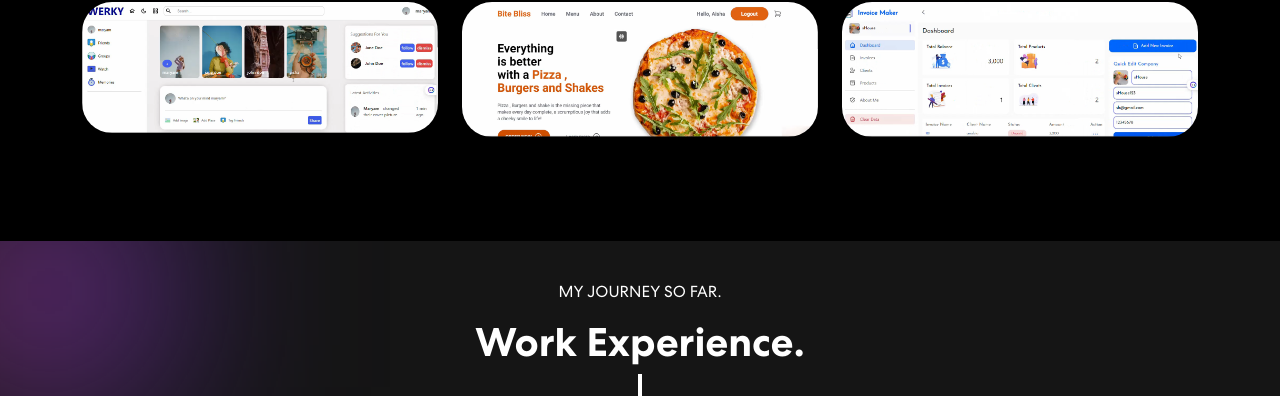
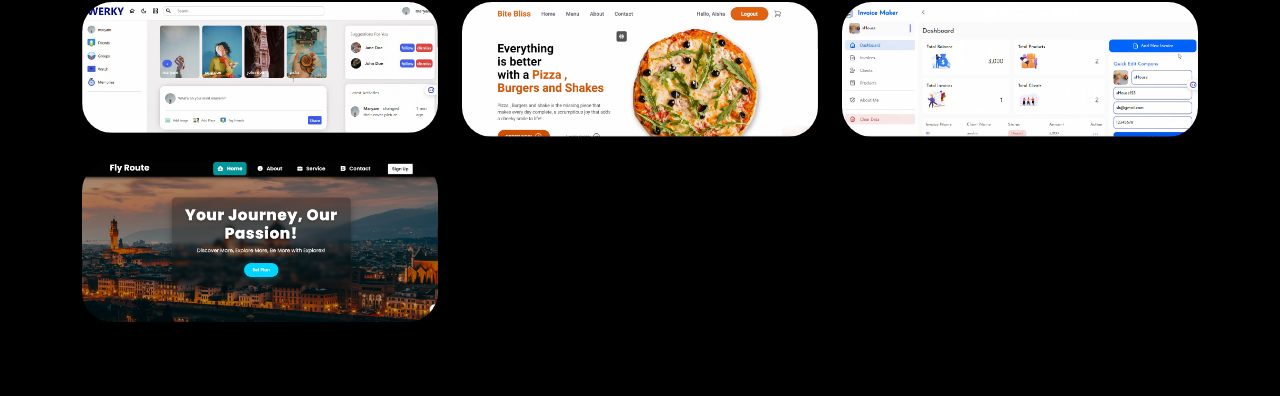
Before and after one commit to aishajaweria/AishaPortfolio, a React (Create React App) app: page / in a window 1280 px wide. Shown: the part 1967-2363 px from the top of the page. Built offline with nearby package versions, Linux system fonts and the light colour scheme.

Commit message:
adding project

```diff
--- a/src/components/Projects.js
+++ b/src/components/Projects.js
@@ -2,6 +2,7 @@ import 'animate.css';
 import { Col, Container, Nav, Row, Tab } from "react-bootstrap";
 import TrackVisibility from 'react-on-screen';
 import colorSharp2 from "../assets/img/color-sharp2.png";
+import projImg4 from "../assets/img/flyroute.png";
 import focusflow from "../assets/img/Focus Flow.jpeg";
 import main from "../assets/img/main.jpeg";
 import projImg1 from "../assets/img/pic1.png";
@@ -38,6 +39,13 @@ export const Projects = () => {
       imgUrl: projImg3,
       git:"https://github.com/aishajaweria/InvoiceMaker",
       weblink: "https://github.com/aishajaweria/InvoiceMaker"
+    },
+    {
+      title: "Fly Route",
+      description: "Frontend Development",
+      imgUrl: projImg4,
+      git:"https://github.com/aishajaweria/Fly-Route",
+      weblink: "https://fly-route.vercel.app/"
     }
   ];
   const projectss = [
```
Also changed, not shown: src/assets/img/flyroute.png (added).
